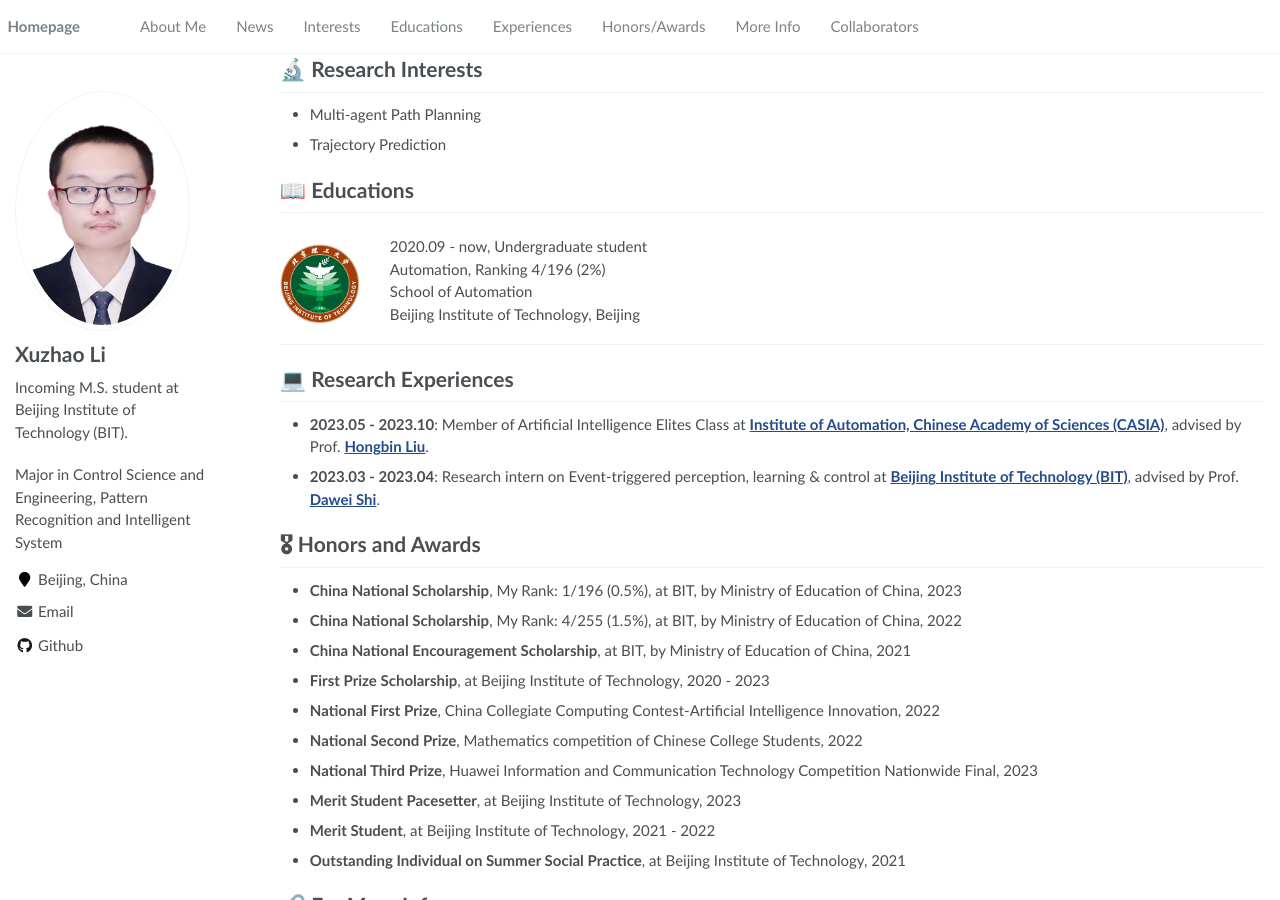
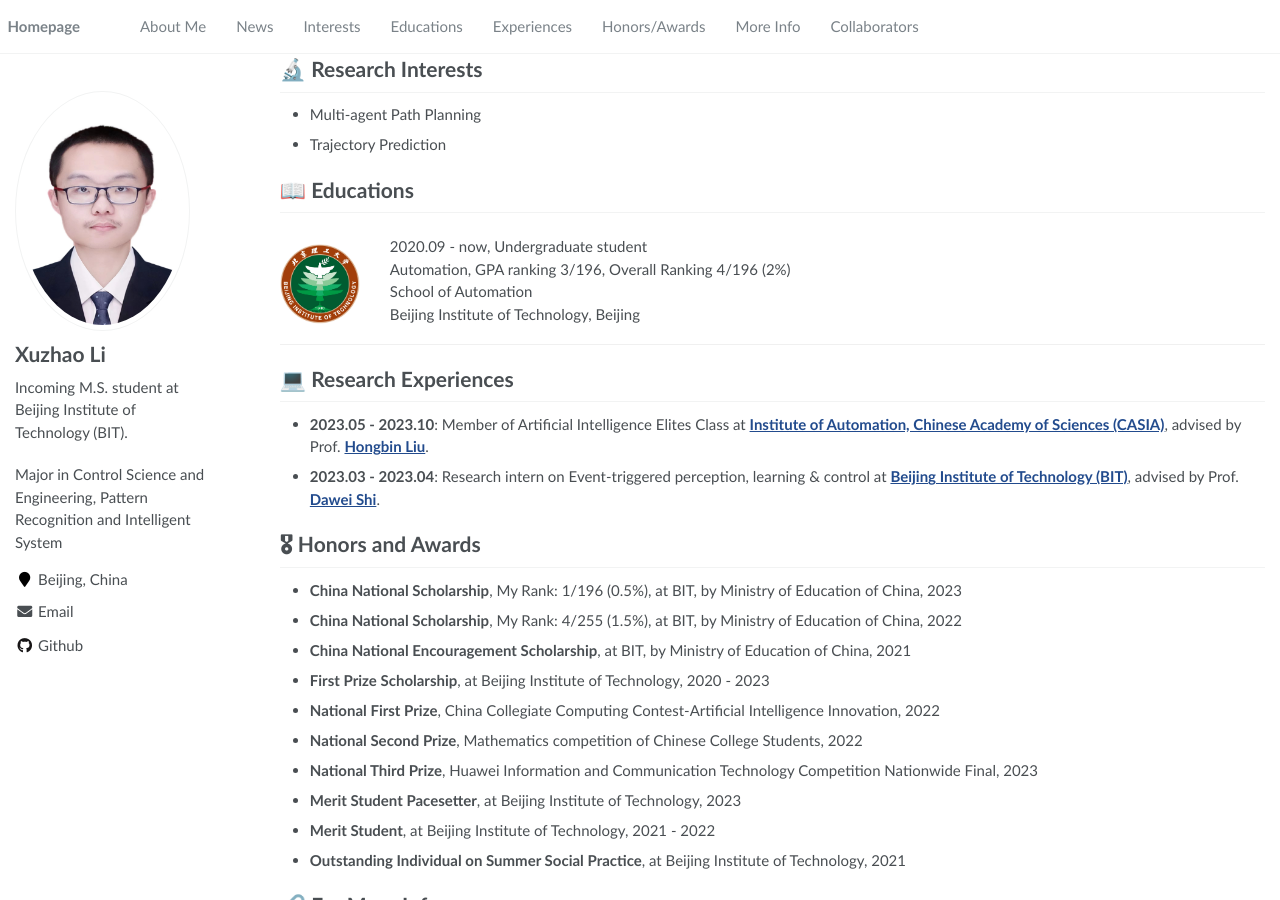
Before and after one commit to XuzhaoLi/XuzhaoLi.github.io, a Jekyll site: the page built from _pages/about.md, in a window 1280 px wide and 900 px high, scrolled down 381 px. Built offline with Jekyll 4.4.1, drawn with Linux system fonts in a browser that asks for light colours; a script that is not in the unit is left out.

Commit message:
Update about.md

```diff
--- a/_pages/about.md
+++ b/_pages/about.md
@@ -42,7 +42,7 @@ I am grateful to grow up and study with my twin brother **<a href="https://xuche
 <div><img src='images/BIT.png' alt="sym" width="80"></div>
 <div class='school-box-text' markdown="1">
 2020.09 - now, Undergraduate student<br>
-Automation, Ranking 4/196 (2%)<br>
+Automation, GPA ranking 3/196, Overall Ranking 4/196 (2%)<br>
 School of Automation<br>
 Beijing Institute of Technology, Beijing
 </div>
```
